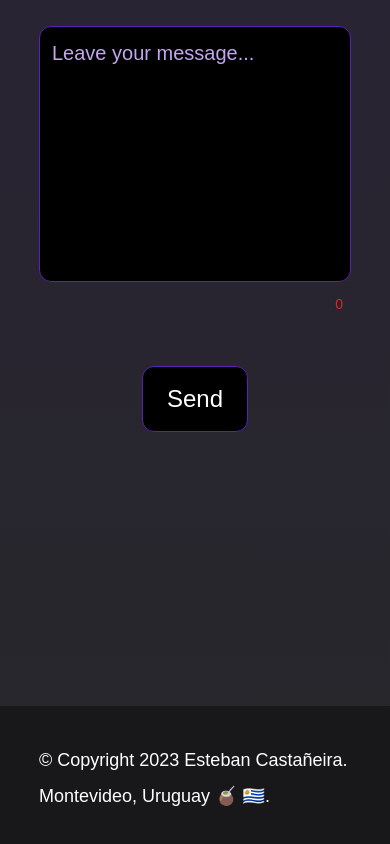
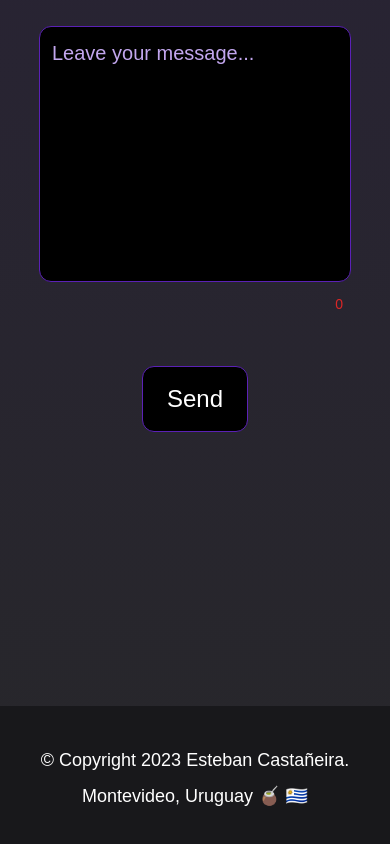
Before and after one commit to estebanCastaneira/myPortfolio, a React (Vite) app: page / in a window 390 px wide. Shown: the part 5007-5851 px from the top of the page. Built offline with nearby package versions, Linux system fonts and the light colour scheme.

Commit message:
footer items center

```diff
--- a/src/components/footer/Footer.jsx
+++ b/src/components/footer/Footer.jsx
@@ -3,12 +3,12 @@ function Footer() {
   const year = new Date().getFullYear()
   return (
     <footer className="bg-zinc-900 py-10">
-      <div className="w-[80%] my-0 mx-auto flex flex-col sm:justify-end sm:items-center gap-2 relative">
+      <div className="w-[80%] my-0 mx-auto flex flex-col justify-end items-center gap-2 relative">
         <p className="font-thin text-lg  whitespace-nowrap">
           © Copyright {year} Esteban Castañeira.
         </p>
         <div className="flex flex-col gap-2">
-          <p className="font-thin text-lg">Montevideo, Uruguay 🧉 🇺🇾.</p>
+          <p className="font-thin text-lg">Montevideo, Uruguay 🧉 🇺🇾</p>
         </div>
       </div>
     </footer>
```
